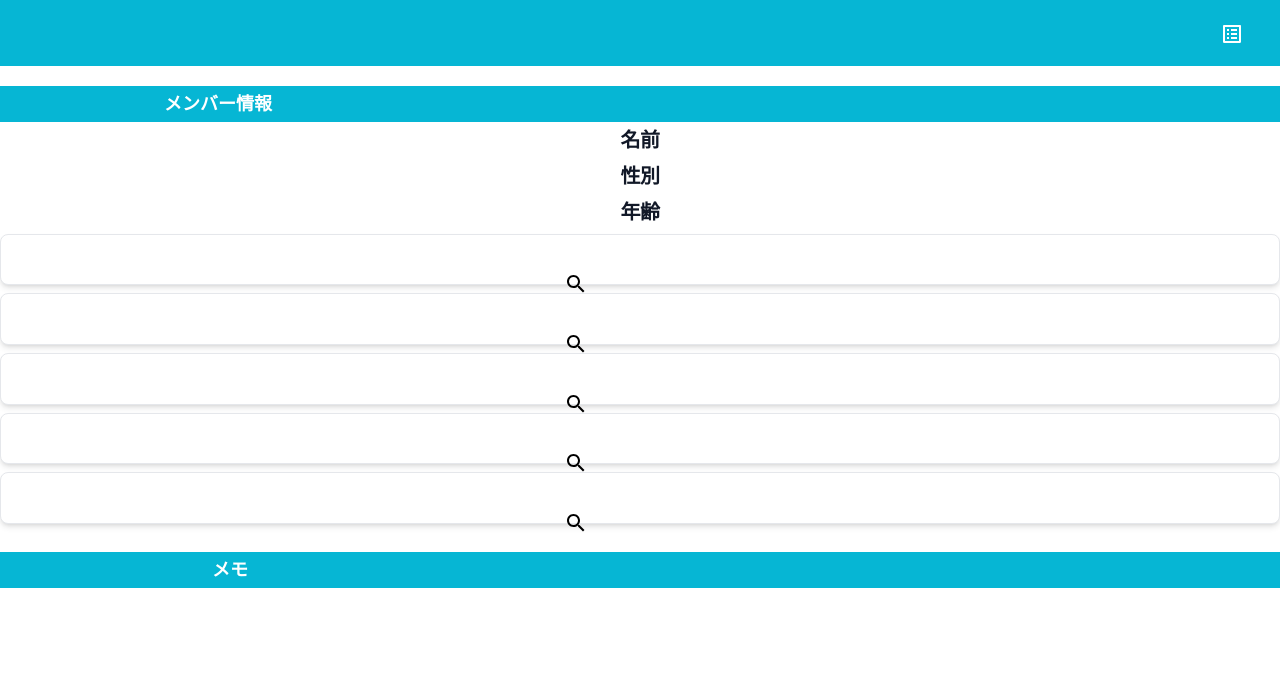
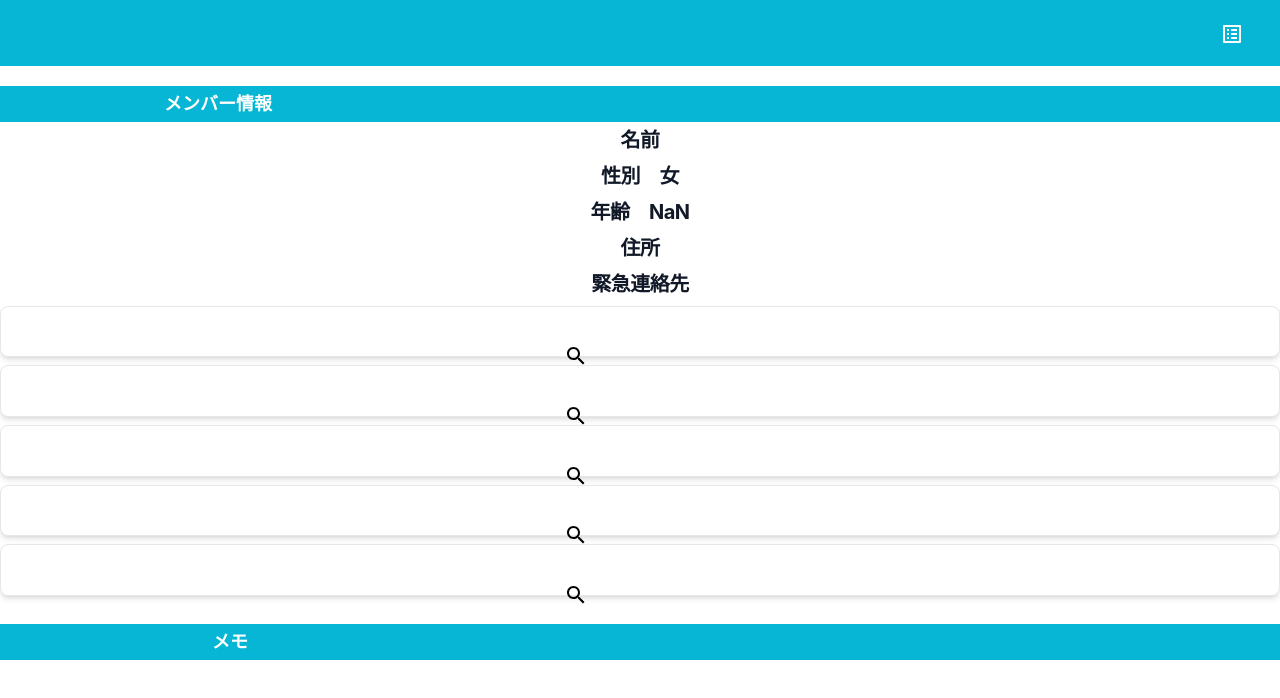
Before and after one commit to chaos4ros2/mm, a Next.js app: page /member/1 in a window 1280 px wide. Shown: the top 698 px of the page. Built offline with nearby package versions, Linux system fonts and the light colour scheme; no server answers.

Commit message:
add employees column address and add address and emergency_contact to member info page

```diff
--- a/components/body/MemberBody.js
+++ b/components/body/MemberBody.js
@@ -7,6 +7,30 @@ const MemberBody = ( { data } ) => {
     // Todo: react queryで書き換える
     const [ MemberInfo, setMemberInfo ] = useState([]);
     const [ InfoArray, setInfoArray ] = useState([]);
+
+    /**
+     *
+     * @param {String} birthday_string 誕生日文字列
+     * @returns {Integer}
+     */
+    const getAge = birthday_string => {
+        const birthday = new Date(birthday_string);
+        //今日
+        const today = new Date();
+
+        //今年の誕生日
+        const thisYearsBirthday = new Date(today.getFullYear(), birthday.getMonth - 1, birthday.getDate);
+
+        //年齢
+        const age = today.getFullYear() - birthday.getFullYear();
+
+        if (today < thisYearsBirthday) {
+            //今年まだ誕生日が来ていない
+            age--;
+        }
+
+        return age;
+    }
 
     useEffect(() => {
         // 地域リスト取得
@@ -21,6 +45,7 @@ const MemberBody = ( { data } ) => {
         if (id) {
             getMemberInfo();
             setInfoArray([MemberInfo?.info_1, MemberInfo?.info_2, MemberInfo?.info_3, MemberInfo?.info_4, MemberInfo?.info_5]);
+            console.log('MemberInfo :>> ', MemberInfo);
         }
     }, [id, MemberInfo]);
 
@@ -32,8 +57,10 @@ const MemberBody = ( { data } ) => {
 
             <div className="w-auto text-center">
                 <div className="mb-2 text-xl font-bold tracking-tight text-gray-900 dark:text-white">名前　{MemberInfo?.name}</div>
-                <div className="mb-2 text-xl font-bold tracking-tight text-gray-900 dark:text-white">性別　{MemberInfo?.name}</div>
-                <div className="mb-2 text-xl font-bold tracking-tight text-gray-900 dark:text-white">年齢　{MemberInfo?.name}</div>
+                <div className="mb-2 text-xl font-bold tracking-tight text-gray-900 dark:text-white">性別　{MemberInfo?.gender === 1 ? '男' : '女'}</div>
+                <div className="mb-2 text-xl font-bold tracking-tight text-gray-900 dark:text-white">年齢　{getAge(MemberInfo?.birth)}</div>
+                <div className="mb-2 text-xl font-bold tracking-tight text-gray-900 dark:text-white">住所　{MemberInfo?.address}</div>
+                <div className="mb-2 text-xl font-bold tracking-tight text-gray-900 dark:text-white">緊急連絡先　{MemberInfo?.emergency_contact}</div>
             </div>
             {InfoArray?.map((info, index) =>
                 <div className="w-auto grow flex flex-row items-center text-center" key={`${index}`}>
```
Also changed, not shown: 1 other file (tests, documents, lock files or other folders).
